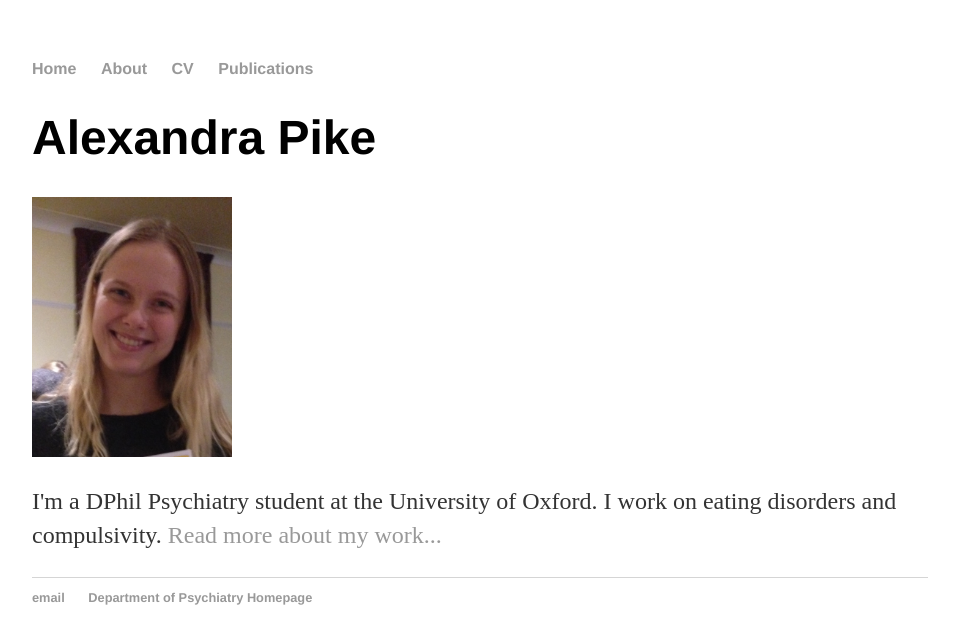
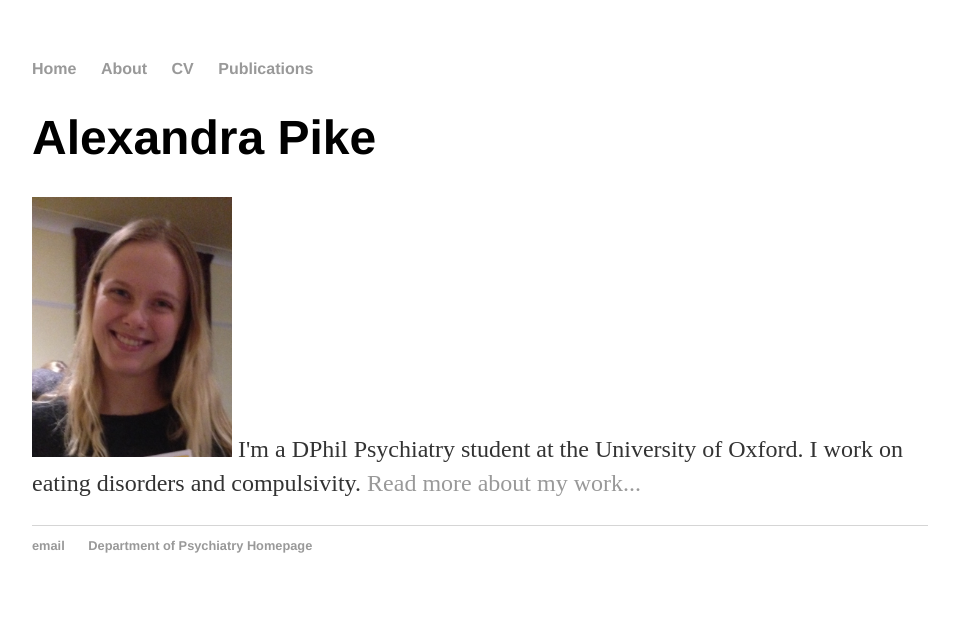
Before and after one commit to apike02/apike02.github.io, a Jekyll site: the page built from index.html, in a window 1280 px wide. Shown: the top 644 px of the page, without its empty margins (160-1119 px from the left). Built offline with Jekyll 4.4.1, drawn with Linux system fonts in a browser that asks for light colours.

Commit message:
Update index.html

```diff
--- a/index.html
+++ b/index.html
@@ -4,6 +4,6 @@
 ---
 <div class="blurb">
 	<h1>Alexandra Pike</h1>
-	<img src="/pics/apike.jpg" width="200" height="260" alight="left">
-	<p>I'm a DPhil Psychiatry student at the University of Oxford. I work on eating disorders and compulsivity. <a href="/about">Read more about my work...</a></p>
+	<p><img src="/pics/apike.jpg" width="200" height="260" alight="left">
+	I'm a DPhil Psychiatry student at the University of Oxford. I work on eating disorders and compulsivity. <a href="/about">Read more about my work...</a></p>
 </div><!-- /.blurb -->
```
